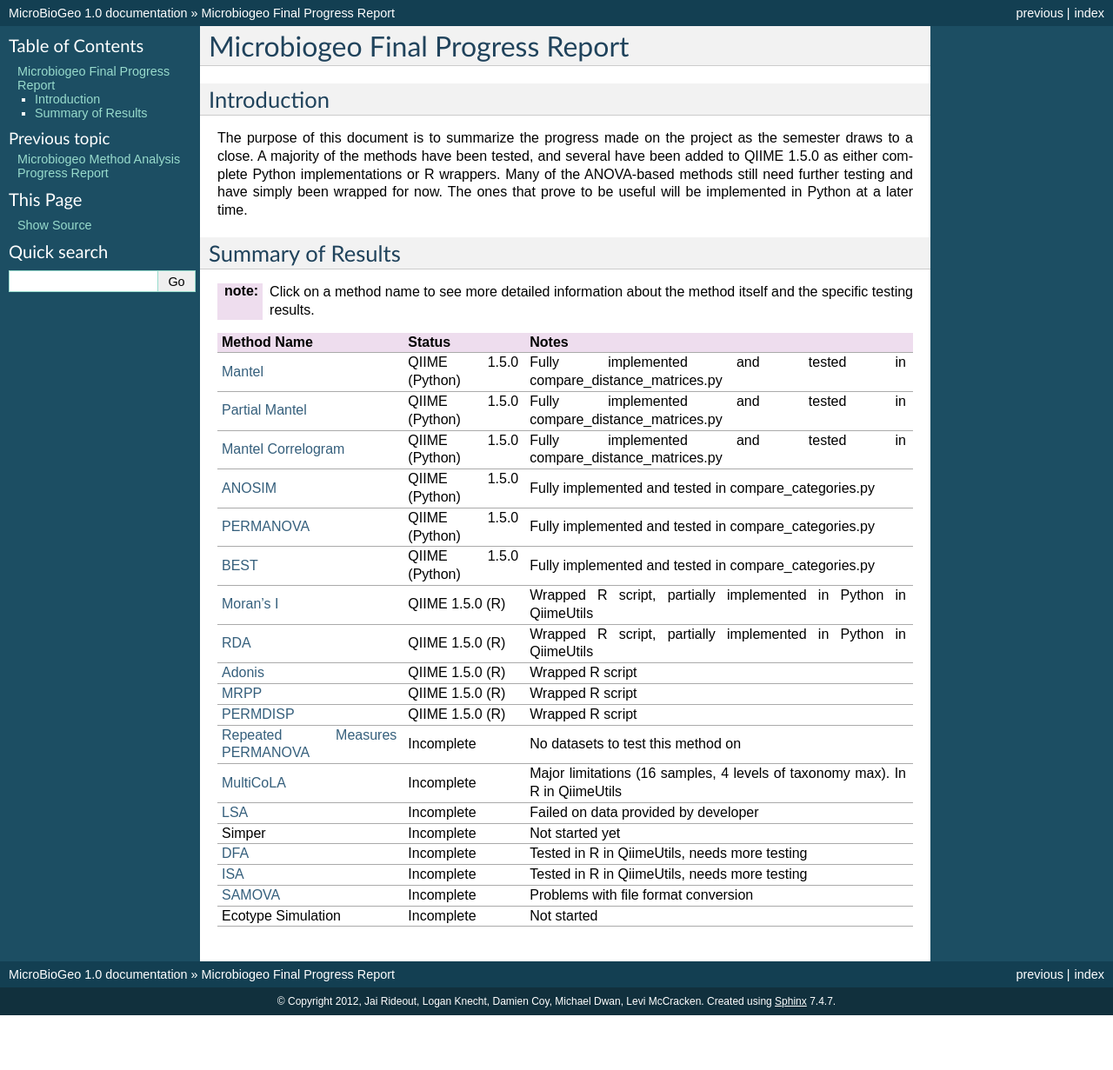
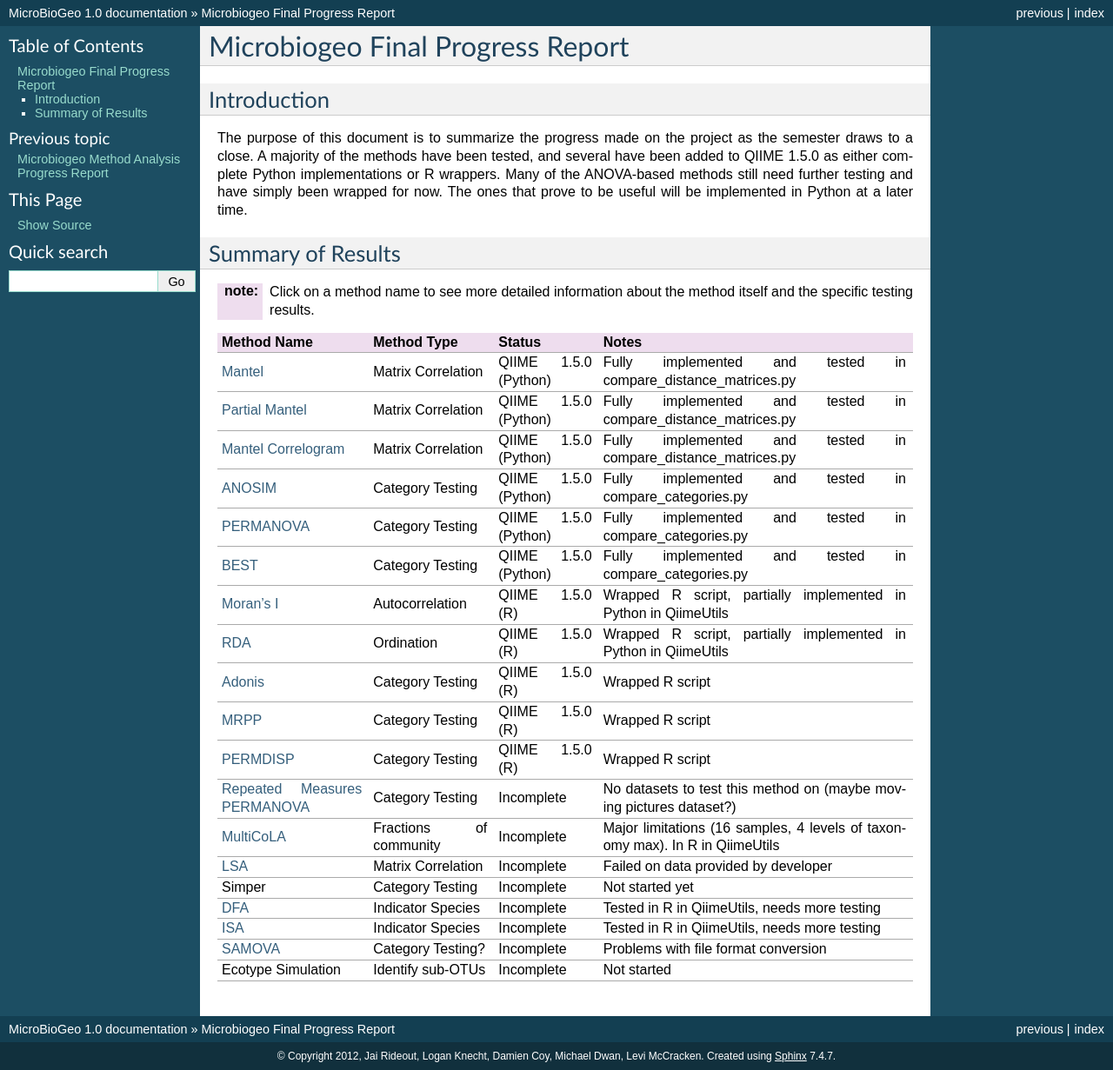
Before and after one commit to gregcaporaso/microbiogeo, a Sphinx documentation site: the page built from doc/notes/progress_report_2.rst, in a window 1280 px wide. Shown: the whole page at 87% size. Built offline with Sphinx 7.4.7, drawn with Linux system fonts in a browser that asks for light colours; formulas are drawn with MathJax 3; before the commit the page ends 1168 px from its top, so only the background shows below that.

Commit message:
Added 'method type' column to final progress report per Greg's request.

```diff
--- a/doc/notes/progress_report_2.rst
+++ b/doc/notes/progress_report_2.rst
@@ -11,44 +11,44 @@ Summary of Results
 
 :note: Click on a method name to see more detailed information about the method itself and the specific testing results.
 
-+-----------------------------------------------------------------------+---------------------------+-------------------------------------------------------------------------------------+
-| Method Name                                                           | Status                    | Notes                                                                               |
-+=======================================================================+===========================+=====================================================================================+
-| `Mantel <mantel.html>`_                                               | QIIME 1.5.0 (Python)      | Fully implemented and tested in compare_distance_matrices.py                        |
-+-----------------------------------------------------------------------+---------------------------+-------------------------------------------------------------------------------------+
-| `Partial Mantel <partial_mantel.html>`_                               | QIIME 1.5.0 (Python)      | Fully implemented and tested in compare_distance_matrices.py                        |
-+-----------------------------------------------------------------------+---------------------------+-------------------------------------------------------------------------------------+
-| `Mantel Correlogram <mantel_correlogram.html>`_                       | QIIME 1.5.0 (Python)      | Fully implemented and tested in compare_distance_matrices.py                        |
-+-----------------------------------------------------------------------+---------------------------+-------------------------------------------------------------------------------------+
-| `ANOSIM <anosim.html>`_                                               | QIIME 1.5.0 (Python)      | Fully implemented and tested in compare_categories.py                               |
-+-----------------------------------------------------------------------+---------------------------+-------------------------------------------------------------------------------------+
-| `PERMANOVA <permanova.html>`_                                         | QIIME 1.5.0 (Python)      | Fully implemented and tested in compare_categories.py                               |
-+-----------------------------------------------------------------------+---------------------------+-------------------------------------------------------------------------------------+
-| `BEST <best.html>`_                                                   | QIIME 1.5.0 (Python)      | Fully implemented and tested in compare_categories.py                               |
-+-----------------------------------------------------------------------+---------------------------+-------------------------------------------------------------------------------------+
-| `Moran's I <morans_i.html>`_                                          | QIIME 1.5.0 (R)           | Wrapped R script, partially implemented in Python in QiimeUtils                     |
-+-----------------------------------------------------------------------+---------------------------+-------------------------------------------------------------------------------------+
-| `RDA <rda.html>`_                                                     | QIIME 1.5.0 (R)           | Wrapped R script, partially implemented in Python in QiimeUtils                     |
-+-----------------------------------------------------------------------+---------------------------+-------------------------------------------------------------------------------------+
-| `Adonis <adonis.html>`_                                               | QIIME 1.5.0 (R)           | Wrapped R script                                                                    |
-+-----------------------------------------------------------------------+---------------------------+-------------------------------------------------------------------------------------+
-| `MRPP <mrpp.html>`_                                                   | QIIME 1.5.0 (R)           | Wrapped R script                                                                    |
-+-----------------------------------------------------------------------+---------------------------+-------------------------------------------------------------------------------------+
-| `PERMDISP <permdisp.html>`_                                           | QIIME 1.5.0 (R)           | Wrapped R script                                                                    |
-+-----------------------------------------------------------------------+---------------------------+-------------------------------------------------------------------------------------+
-| `Repeated Measures PERMANOVA <repeated_measures_permanova.html>`_     | Incomplete                | No datasets to test this method on                                                  |
-+-----------------------------------------------------------------------+---------------------------+-------------------------------------------------------------------------------------+
-| `MultiCoLA <MultiCoLA.html>`_                                         | Incomplete                | Major limitations (16 samples, 4 levels of taxonomy max). In R in QiimeUtils        |
-+-----------------------------------------------------------------------+---------------------------+-------------------------------------------------------------------------------------+
-| `LSA <lsa.html>`_                                                     | Incomplete                | Failed on data provided by developer                                                |
-+-----------------------------------------------------------------------+---------------------------+-------------------------------------------------------------------------------------+
-| Simper                                                                | Incomplete                | Not started yet                                                                     |
-+-----------------------------------------------------------------------+---------------------------+-------------------------------------------------------------------------------------+
-| `DFA <dfa.html>`_                                                     | Incomplete                | Tested in R in QiimeUtils, needs more testing                                       |
-+-----------------------------------------------------------------------+---------------------------+-------------------------------------------------------------------------------------+
-| `ISA <isa.html>`_                                                     | Incomplete                | Tested in R in QiimeUtils, needs more testing                                       |
-+-----------------------------------------------------------------------+---------------------------+-------------------------------------------------------------------------------------+
-| `SAMOVA <samova.html>`_                                               | Incomplete                | Problems with file format conversion                                                |
-+-----------------------------------------------------------------------+---------------------------+-------------------------------------------------------------------------------------+
-| Ecotype Simulation                                                    | Incomplete                |  Not started                                                                        |
-+-----------------------------------------------------------------------+---------------------------+-------------------------------------------------------------------------------------+
++-----------------------------------------------------------------------+---------------------------+---------------------------+-------------------------------------------------------------------------------------+
+| Method Name                                                           | Method Type               | Status                    | Notes                                                                               |
++=======================================================================+===========================+===========================+=====================================================================================+
+| `Mantel <mantel.html>`_                                               | Matrix Correlation        | QIIME 1.5.0 (Python)      | Fully implemented and tested in compare_distance_matrices.py                        |
++-----------------------------------------------------------------------+---------------------------+---------------------------+-------------------------------------------------------------------------------------+
+| `Partial Mantel <partial_mantel.html>`_                               | Matrix Correlation        | QIIME 1.5.0 (Python)      | Fully implemented and tested in compare_distance_matrices.py                        |
++-----------------------------------------------------------------------+---------------------------+---------------------------+-------------------------------------------------------------------------------------+
+| `Mantel Correlogram <mantel_correlogram.html>`_                       | Matrix Correlation        | QIIME 1.5.0 (Python)      | Fully implemented and tested in compare_distance_matrices.py                        |
++-----------------------------------------------------------------------+---------------------------+---------------------------+-------------------------------------------------------------------------------------+
+| `ANOSIM <anosim.html>`_                                               | Category Testing          | QIIME 1.5.0 (Python)      | Fully implemented and tested in compare_categories.py                               |
++-----------------------------------------------------------------------+---------------------------+---------------------------+-------------------------------------------------------------------------------------+
+| `PERMANOVA <permanova.html>`_                                         | Category Testing          | QIIME 1.5.0 (Python)      | Fully implemented and tested in compare_categories.py                               |
++-----------------------------------------------------------------------+---------------------------+---------------------------+-------------------------------------------------------------------------------------+
+| `BEST <best.html>`_                                                   | Category Testing          | QIIME 1.5.0 (Python)      | Fully implemented and tested in compare_categories.py                               |
++-----------------------------------------------------------------------+---------------------------+---------------------------+-------------------------------------------------------------------------------------+
+| `Moran's I <morans_i.html>`_                                          | Autocorrelation           | QIIME 1.5.0 (R)           | Wrapped R script, partially implemented in Python in QiimeUtils                     |
++-----------------------------------------------------------------------+---------------------------+---------------------------+-------------------------------------------------------------------------------------+
+| `RDA <rda.html>`_                                                     | Ordination                | QIIME 1.5.0 (R)           | Wrapped R script, partially implemented in Python in QiimeUtils                     |
++-----------------------------------------------------------------------+---------------------------+---------------------------+-------------------------------------------------------------------------------------+
+| `Adonis <adonis.html>`_                                               | Category Testing          | QIIME 1.5.0 (R)           | Wrapped R script                                                                    |
++-----------------------------------------------------------------------+---------------------------+---------------------------+-------------------------------------------------------------------------------------+
+| `MRPP <mrpp.html>`_                                                   | Category Testing          | QIIME 1.5.0 (R)           | Wrapped R script                                                                    |
++-----------------------------------------------------------------------+---------------------------+---------------------------+-------------------------------------------------------------------------------------+
+| `PERMDISP <permdisp.html>`_                                           | Category Testing          | QIIME 1.5.0 (R)           | Wrapped R script                                                                    |
++-----------------------------------------------------------------------+---------------------------+---------------------------+-------------------------------------------------------------------------------------+
+| `Repeated Measures PERMANOVA <repeated_measures_permanova.html>`_     | Category Testing          | Incomplete                | No datasets to test this method on (maybe moving pictures dataset?)                 |
++-----------------------------------------------------------------------+---------------------------+---------------------------+-------------------------------------------------------------------------------------+
+| `MultiCoLA <MultiCoLA.html>`_                                         | Fractions of community    | Incomplete                | Major limitations (16 samples, 4 levels of taxonomy max). In R in QiimeUtils        |
++-----------------------------------------------------------------------+---------------------------+---------------------------+-------------------------------------------------------------------------------------+
+| `LSA <lsa.html>`_                                                     | Matrix Correlation        | Incomplete                | Failed on data provided by developer                                                |
++-----------------------------------------------------------------------+---------------------------+---------------------------+-------------------------------------------------------------------------------------+
+| Simper                                                                | Category Testing          | Incomplete                | Not started yet                                                                     |
++-----------------------------------------------------------------------+---------------------------+---------------------------+-------------------------------------------------------------------------------------+
+| `DFA <dfa.html>`_                                                     | Indicator Species         | Incomplete                | Tested in R in QiimeUtils, needs more testing                                       |
++-----------------------------------------------------------------------+---------------------------+---------------------------+-------------------------------------------------------------------------------------+
+| `ISA <isa.html>`_                                                     | Indicator Species         | Incomplete                | Tested in R in QiimeUtils, needs more testing                                       |
++-----------------------------------------------------------------------+---------------------------+---------------------------+-------------------------------------------------------------------------------------+
+| `SAMOVA <samova.html>`_                                               | Category Testing?         | Incomplete                | Problems with file format conversion                                                |
++-----------------------------------------------------------------------+---------------------------+---------------------------+-------------------------------------------------------------------------------------+
+| Ecotype Simulation                                                    | Identify sub-OTUs         | Incomplete                |  Not started                                                                        |
++-----------------------------------------------------------------------+---------------------------+---------------------------+-------------------------------------------------------------------------------------+
```
